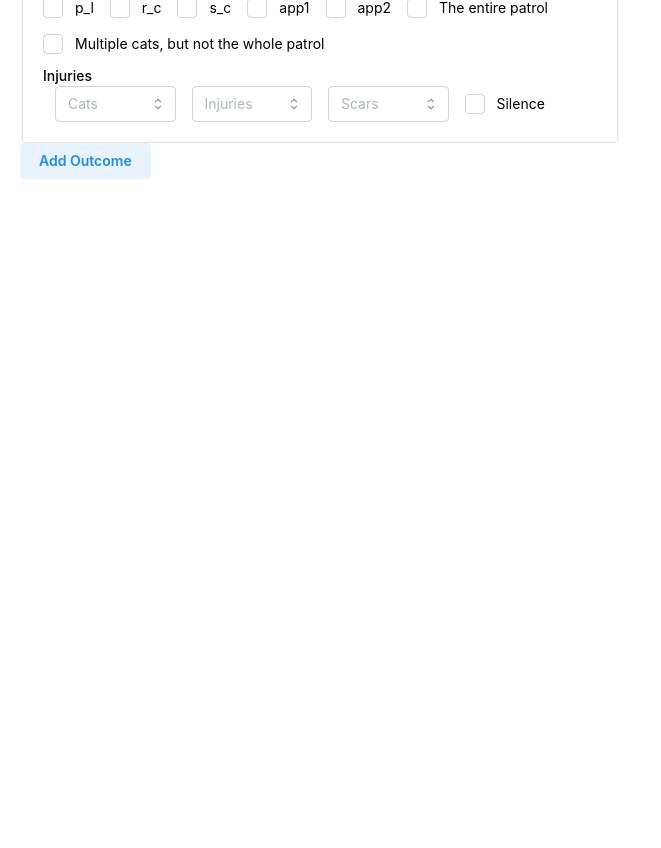
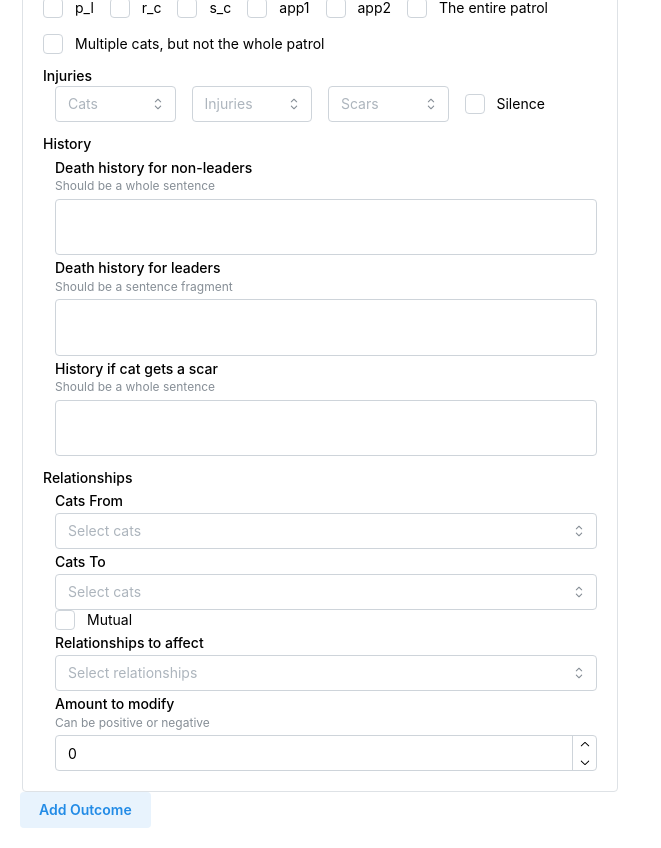
Before and after one commit to cgen-tools/patrol-helper, a React (Vite) app: page / in a window 1280 px wide. Shown: the part 1840-2688 px from the top of the page, without its empty margins (0-661 px from the left). Before the commit the page ends 2039 px from the top, so only its background shows below. Built offline with nearby package versions, Linux system fonts and the light colour scheme.

Commit message:
feat: relationships skeleton

```diff
--- a/src/components/OutcomeForm.tsx
+++ b/src/components/OutcomeForm.tsx
@@ -1,6 +1,7 @@
-import { Checkbox, Fieldset, Group, MultiSelect, Radio, Space, Text } from "@mantine/core";
+import { Box, Checkbox, Fieldset, Group, MultiSelect, Radio, Space, Text, Textarea } from "@mantine/core";
 import { SKILLS, TRAITS } from "../resources";
 import InjuryOutcomeForm from "./InjuryOutcomeForm";
+import RelationshipsForm from "./RelationshipsForm";
 
 function OutcomeForm() {
   return (
@@ -73,6 +74,31 @@ function OutcomeForm() {
         Injuries
       </Text>
       <InjuryOutcomeForm />
+
+      <Text mt="sm" fw={500} size="sm">
+        History
+      </Text>
+      <Box pl="sm">
+        <Textarea
+          label="Death history for non-leaders"
+          description="Should be a whole sentence"
+        />
+        <Textarea
+          label="Death history for leaders"
+          description="Should be a sentence fragment"
+        />
+        <Textarea
+          label="History if cat gets a scar"
+          description="Should be a whole sentence"
+        />
+      </Box>
+
+      <Text mt="sm" fw={500} size="sm">
+        Relationships
+      </Text>
+      <Box pl="sm">
+        <RelationshipsForm />
+      </Box>
     </Fieldset>
   )
 }
--- /dev/null
+++ b/src/components/RelationshipsForm.tsx
@@ -0,0 +1,15 @@
+import { Checkbox, MultiSelect, NumberInput } from "@mantine/core";
+
+function RelationshipsForm() {
+  return (
+    <>
+        <MultiSelect label="Cats From" placeholder="Select cats" data={["p_l", "r_c", "s_c", "app1", "app2", "patrol", "multi"]} searchable />
+        <MultiSelect label="Cats To" placeholder="Select cats" data={["p_l", "r_c", "s_c", "app1", "app2", "patrol", "multi"]} searchable />
+        <Checkbox label="Mutual" />
+        <MultiSelect label="Relationships to affect" placeholder="Select relationships" data={["romantic", "platonic", "dislike", "comfort", "jealous", "trust", "respect"]} searchable />
+        <NumberInput defaultValue={0} label="Amount to modify" description="Can be positive or negative" min={-15} max={15} />
+    </>
+  )
+}
+
+export default RelationshipsForm;
```
